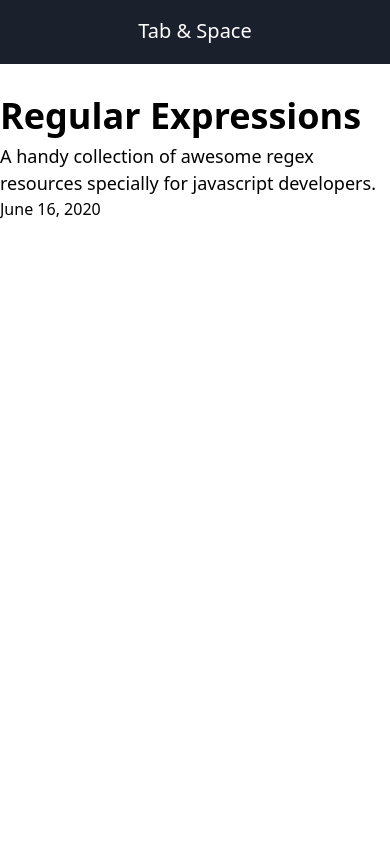
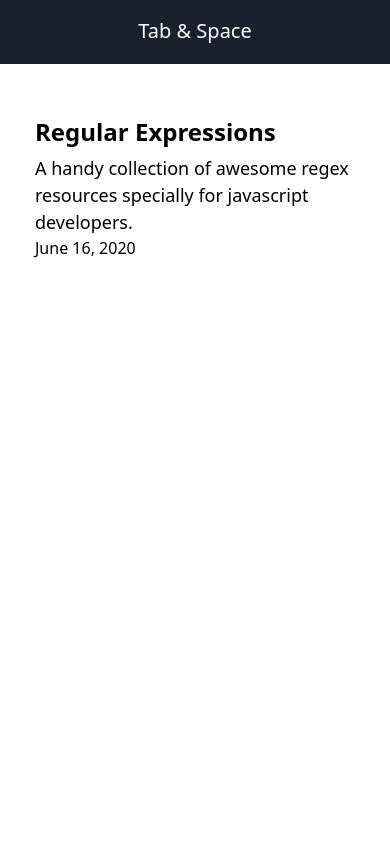
Before and after one commit to arindamdawn-zz/tab-and-space, a Next.js app: page / in a window 390 px wide. Shown: the top 844 px of the page. Built offline with nearby package versions, Linux system fonts and the light colour scheme.

Commit message:
updated layout max-width, site config and minor styling

```diff
--- a/components/layout.js
+++ b/components/layout.js
@@ -1,13 +1,14 @@
 import Header from './header';
 import Footer from './footer';
 
-const Layout = ({ children }) => {
+const Layout = ({ children, pageTitle }) => {
   return (
     <>
-      <section className="layout">
-        <Header />
-        <div className="content min-h-screen my-4 max-w-2xl mx-auto">{children}</div>
-      </section>
+      <Header />
+      <main className="content min-h-screen mx-auto pt-10 max-w-xs md:max-w-2xl">
+        {children}
+      </main>
+
       <Footer>Built with love using next js</Footer>
     </>
   );
--- a/pages/index.js
+++ b/pages/index.js
@@ -1,25 +1,23 @@
-import Link from 'next/link';
+import Link from "next/link";
 
-import Layout from '../components/layout';
-import { getSortedPostsData } from '../lib/posts';
-import Date from '../components/date';
+import Layout from "../components/layout";
+import { getSortedPostsData } from "../lib/posts";
+import Date from "../components/date";
 
 const Index = ({ title, posts }) => {
   return (
     <Layout pageTitle={title}>
-      <main className="mt-10">
       {posts.map(({ id, title, date, description, draft }) => {
         return (
           <div key={id} className="mt-4">
             <Link href="/posts/[id]" as={`/posts/${id}`}>
-                <a className="text-4xl font-bold leading-6">{title}</a>
+              <a className="text-2xl md:text-4xl font-bold leading-6">{title}</a>
             </Link>
             <p className="mt-2 text-lg">{description}</p>
             <Date dateString={date} />
           </div>
         );
       })}
-      </main>
     </Layout>
   );
 };
--- a/pages/posts/[id].js
+++ b/pages/posts/[id].js
@@ -1,10 +1,10 @@
-import Head from 'next/head';
-import ReactMarkdown from 'react-markdown/with-html';
-import { Prism as SyntaxHighlighter } from 'react-syntax-highlighter';
+import Head from "next/head";
+import ReactMarkdown from "react-markdown/with-html";
+import { Prism as SyntaxHighlighter } from "react-syntax-highlighter";
 
-import Layout from '../../components/layout';
-import Date from '../../components/date';
-import { getAllPostIds, getPostData } from '../../lib/posts';
+import Layout from "../../components/layout";
+import Date from "../../components/date";
+import { getAllPostIds, getPostData } from "../../lib/posts";
 
 const CodeBlock = ({ language, value }) => {
   return <SyntaxHighlighter language={language}>{value}</SyntaxHighlighter>;
@@ -18,7 +18,9 @@ export default function Post({ postData }) {
       </Head>
       <article>
         <header>
-          <h1 className="text-4xl leading-tight font-bold">{postData.title}</h1>
+          <h1 className="text-2xl leading-tight font-bold md:text-4xl">
+            {postData.title}
+          </h1>
           {postData.date && <Date dateString={postData.date} />}
         </header>
         <ReactMarkdown
@@ -26,7 +28,8 @@ export default function Post({ postData }) {
           escapeHtml={false}
           source={postData.content}
           renderers={{ code: CodeBlock }}
-        ></ReactMarkdown>
+        >
+        </ReactMarkdown>
       </article>
     </Layout>
   );
--- a/siteconfig.json
+++ b/siteconfig.json
@@ -1,4 +1,7 @@
 {
-  "title": "Tab and space",
-  "description": "Dev blog by Arindam Dawn"
+  "title": "TabandSpace.com - Tech Blog",
+  "description": "Developer blog sharing programming concepts, handpicked dev resources for developer productivity",
+  "author": "Arindam Dawn",
+  "github": "https://github.com/arindamdawn",
+  "linkedin": "https://linkedin.com/arindamdawn"
 }
```
Lines whose indentation alone changed are shown as unchanged.
